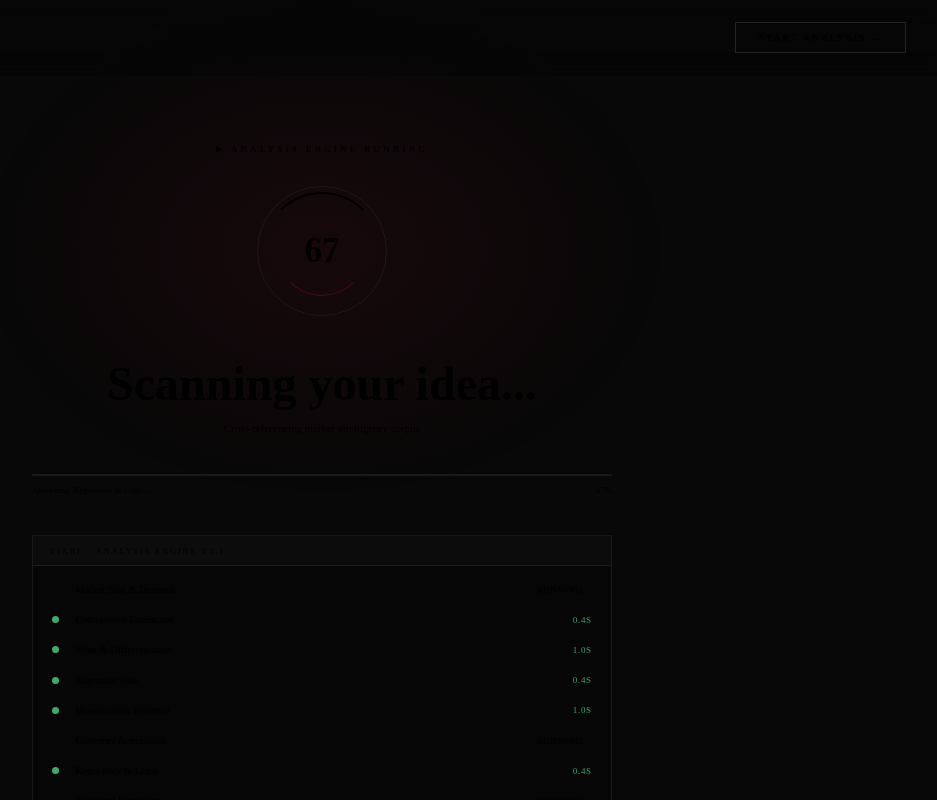
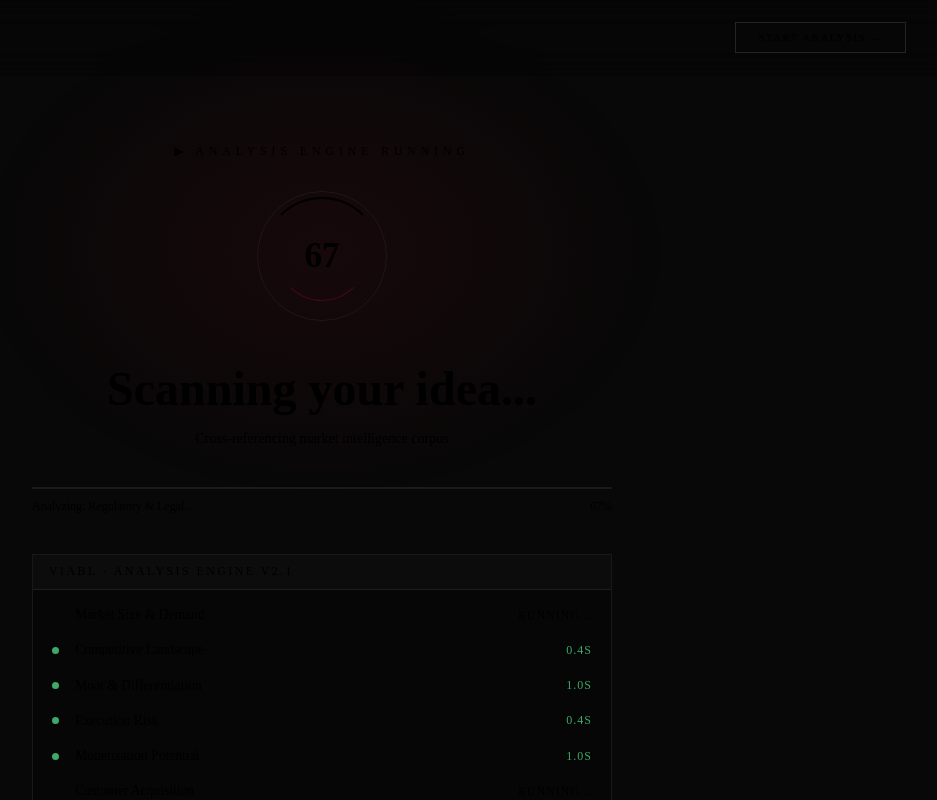
Before and after one commit to wflores9/viabl, a Next.js app: page /analyzing/1 in a window 1280 px wide. Shown: the top 800 px of the page, without its empty margins (318-1255 px from the left). Built offline with nearby package versions, Linux system fonts and the light colour scheme.

Commit message:
fix: analyzing page font sizes, clean Stripe keys on Vercel

```diff
--- a/src/app/analyzing/[id]/page.tsx
+++ b/src/app/analyzing/[id]/page.tsx
@@ -38,7 +38,7 @@ export default function AnalyzingPage({ params }: { params:{ id:string } }) {
 
       <div style={{ position:'relative', zIndex:1, maxWidth:'580px', margin:'0 auto', padding:'5rem 2rem 6rem', textAlign:'center' }}>
 
-        <div style={{ fontSize:'.54rem', letterSpacing:'.4em', textTransform:'uppercase', color: done ? '#3DAA6A' : 'var(--red)', marginBottom:'2rem', transition:'color .5s' }}>
+        <div style={{ fontSize:'.75rem', letterSpacing:'.4em', textTransform:'uppercase', color: done ? '#3DAA6A' : 'var(--red)', marginBottom:'2rem', transition:'color .5s' }}>
           {done ? '✓ Analysis Complete' : '▶ Analysis Engine Running'}
         </div>
 
@@ -55,7 +55,7 @@ export default function AnalyzingPage({ params }: { params:{ id:string } }) {
         <h2 style={{ fontFamily:"'Playfair Display',serif", fontWeight:900, fontSize:'clamp(1.6rem,4vw,3rem)', marginBottom:'.5rem', transition:'color .5s', color: done ? '#3DAA6A' : 'var(--white)' }}>
           {done ? 'Verdict ready.' : 'Scanning your idea...'}
         </h2>
-        <p style={{ fontSize:'.68rem', color:'var(--dim)', marginBottom:'2.5rem' }}>
+        <p style={{ fontSize:'.88rem', color:'var(--dim)', marginBottom:'2.5rem' }}>
           {done ? 'Preparing your report...' : 'Cross-referencing market intelligence corpus'}
         </p>
 
@@ -63,14 +63,14 @@ export default function AnalyzingPage({ params }: { params:{ id:string } }) {
         <div style={{ height:'2px', background:'rgba(255,255,255,.08)', marginBottom:'.6rem', overflow:'hidden', borderRadius:'1px' }}>
           <div style={{ height:'100%', background: done ? '#3DAA6A' : 'var(--red)', width:`${pct}%`, transition:'width .5s ease, background .5s' }}/>
         </div>
-        <div style={{ display:'flex', justifyContent:'space-between', fontSize:'.55rem', color:'var(--dim)', marginBottom:'2.5rem' }}>
+        <div style={{ display:'flex', justifyContent:'space-between', fontSize:'.75rem', color:'var(--dim)', marginBottom:'2.5rem' }}>
           <span style={{ color: done ? '#3DAA6A' : 'var(--dim)', transition:'color .3s' }}>{msg}</span>
           <span>{pct}%</span>
         </div>
 
         {/* Task list */}
         <div style={{ border:'1px solid rgba(255,255,255,.07)', background:'#060606', textAlign:'left' }}>
-          <div style={{ padding:'.6rem 1rem', borderBottom:'1px solid rgba(255,255,255,.07)', background:'#0C0C0C', fontSize:'.54rem', letterSpacing:'.2em', color:'var(--dim)', textTransform:'uppercase' }}>
+          <div style={{ padding:'.6rem 1rem', borderBottom:'1px solid rgba(255,255,255,.07)', background:'#0C0C0C', fontSize:'.75rem', letterSpacing:'.2em', color:'var(--dim)', textTransform:'uppercase' }}>
             viabl · analysis engine v2.1
           </div>
           <div style={{ padding:'.5rem 0' }}>
@@ -79,8 +79,8 @@ export default function AnalyzingPage({ params }: { params:{ id:string } }) {
               return (
                 <div key={task.name} style={{ display:'flex', alignItems:'center', gap:'1rem', padding:'.6rem 1.2rem', opacity: ts.status==='queued' ? .3 : 1, transition:'opacity .3s' }}>
                   <div style={{ width:'7px', height:'7px', borderRadius:'50%', flexShrink:0, transition:'background .3s', background: ts.status==='done' ? '#3DAA6A' : ts.status==='running' ? 'var(--red)' : 'rgba(255,255,255,.15)', animation: ts.status==='running' ? 'pulse .8s ease-in-out infinite' : 'none' }}/>
-                  <div style={{ flex:1, fontSize:'.65rem', color: ts.status==='done' ? 'var(--white)' : ts.status==='running' ? 'var(--white)' : 'var(--dim)', transition:'color .3s' }}>{task.name}</div>
-                  <div style={{ fontSize:'.56rem', letterSpacing:'.08em', color: ts.status==='done' ? '#3DAA6A' : ts.status==='running' ? 'var(--red)' : 'var(--dim)', textTransform:'uppercase', transition:'color .3s' }}>
+                  <div style={{ flex:1, fontSize:'.85rem', color: ts.status==='done' ? 'var(--white)' : ts.status==='running' ? 'var(--white)' : 'var(--dim)', transition:'color .3s' }}>{task.name}</div>
+                  <div style={{ fontSize:'.75rem', letterSpacing:'.08em', color: ts.status==='done' ? '#3DAA6A' : ts.status==='running' ? 'var(--red)' : 'var(--dim)', textTransform:'uppercase', transition:'color .3s' }}>
                     {ts.status==='done' ? (ts.duration||'✓') : ts.status==='running' ? 'Running...' : 'Queued'}
                   </div>
                 </div>
```
Also changed, not shown: 1 other file (tests, documents, lock files or other folders).
